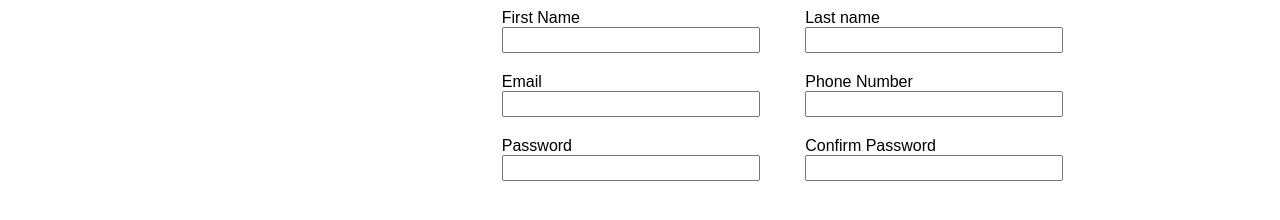
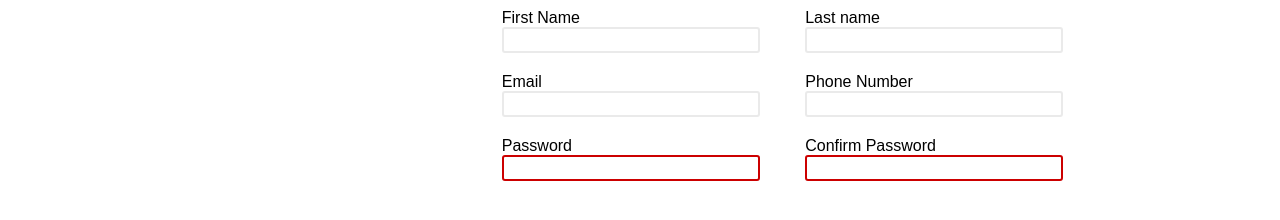
Before and after one commit to 0x-Armin/odin-signup-form, a plain HTML site: page index.html in a window 1280 px wide. Shown: the part 320-540 px from the top of the page. Drawn offline with Linux system fonts and the light colour scheme; a web font is replaced by a local one.

Commit message:
Add red color default border to password fields

```diff
--- a/index.html
+++ b/index.html
@@ -44,11 +44,11 @@
         </div>
         <div class="form-group">
           <label for="pwd">Password</label>
-          <input type="password" id="pwd" name="pwd">
+          <input type="password" id="pwd" name="pwd" class="error">
         </div>
         <div class="form-group">
           <label for="cfmPwd">Confirm Password</label>
-          <input type="password" id="cfmPwd" name="cfmPwd">
+          <input type="password" id="cfmPwd" name="cfmPwd" class="error">
         </div>
       </form>
     </div>
--- a/styles.css
+++ b/styles.css
@@ -112,4 +112,12 @@ form button {
 .form-group input {
   height: 20px;
   width: 250px;
+
+  border-color: rgba(213, 213, 213, 0.5);
+  border-radius: 3px;
+  border-style: solid;
 }
+
+.form-group .error {
+  border-color: #cc0000;
+}
```
